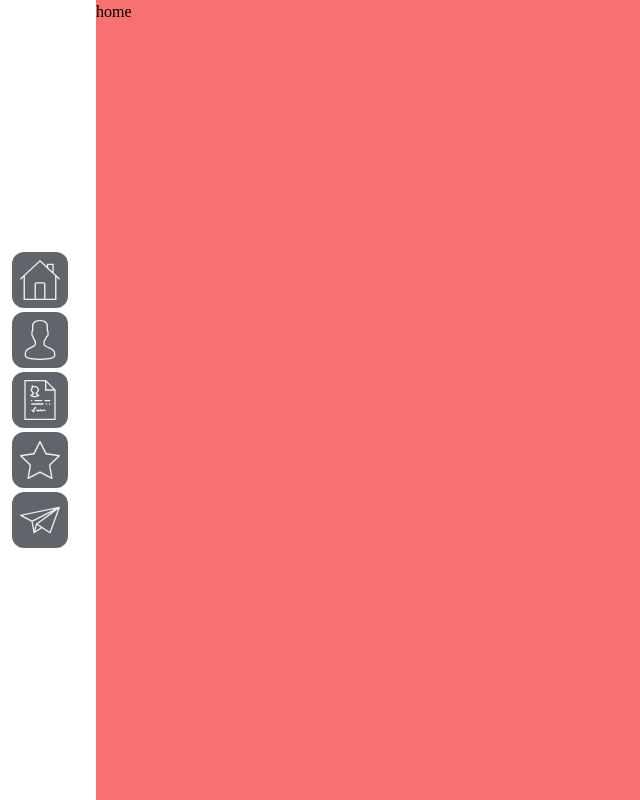
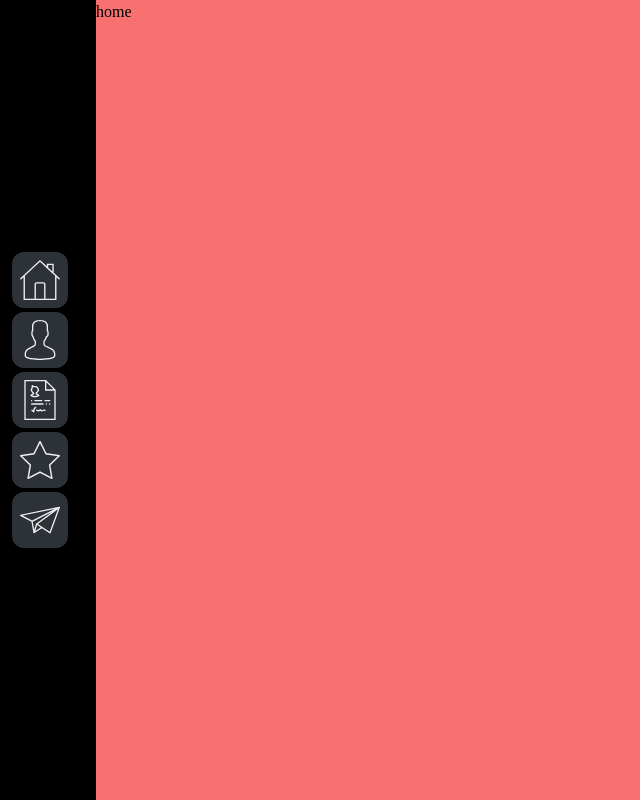
Before and after one commit to yannick1608/portfolio-next-ts-13, a Next.js app: page / in a window 1280 px wide. Shown: the top 800 px of the page, without its empty margins (0-640 px from the left). Built offline with nearby package versions, Linux system fonts and the light colour scheme.

Commit message:
creating a custom scrollbar colormatching the overall color theme

```diff
--- a/styles/global.css
+++ b/styles/global.css
@@ -4,9 +4,31 @@
 
 html {
    scroll-behavior: smooth;
+   background: black
  }
 
  button {
   all: unset;
   cursor: pointer;
 }
+
+/* width */
+::-webkit-scrollbar {
+  width: 8px;
+}
+
+/* Track */
+::-webkit-scrollbar-track {
+  background: #131313; /*same as page-background*/
+}
+
+/* Handle */
+::-webkit-scrollbar-thumb {
+  background: #436F7D; /*same as sweater darker color*/
+  border-radius: 5px;
+}
+
+/* Handle on hover */
+::-webkit-scrollbar-thumb:hover {
+  background: #90adbc; /*same as sweater color*/
+}
--- a/ui/Container.tsx
+++ b/ui/Container.tsx
@@ -51,6 +51,7 @@ const Container : NextPage<any> = (props)=>{
             <link rel="apple-touch-icon" sizes="180x180" href="/images/apple-touch-icon.png" />
             <link rel="icon" type="image/png" sizes="32x32" href="/images/favicon-32x32.png"/>
             <link rel="icon" type="image/png" sizes="16x16" href="/images/favicon-16x16.png"/>
+            <meta name="viewport" content="width=device-width, initial-scale=1.0"/>
             {/* <meta property="og:image" content={meta.image} /> */}
          </Head>
          <main className='md:ml-24 flex-grow flex-shrink-0 basis-auto'>
```
